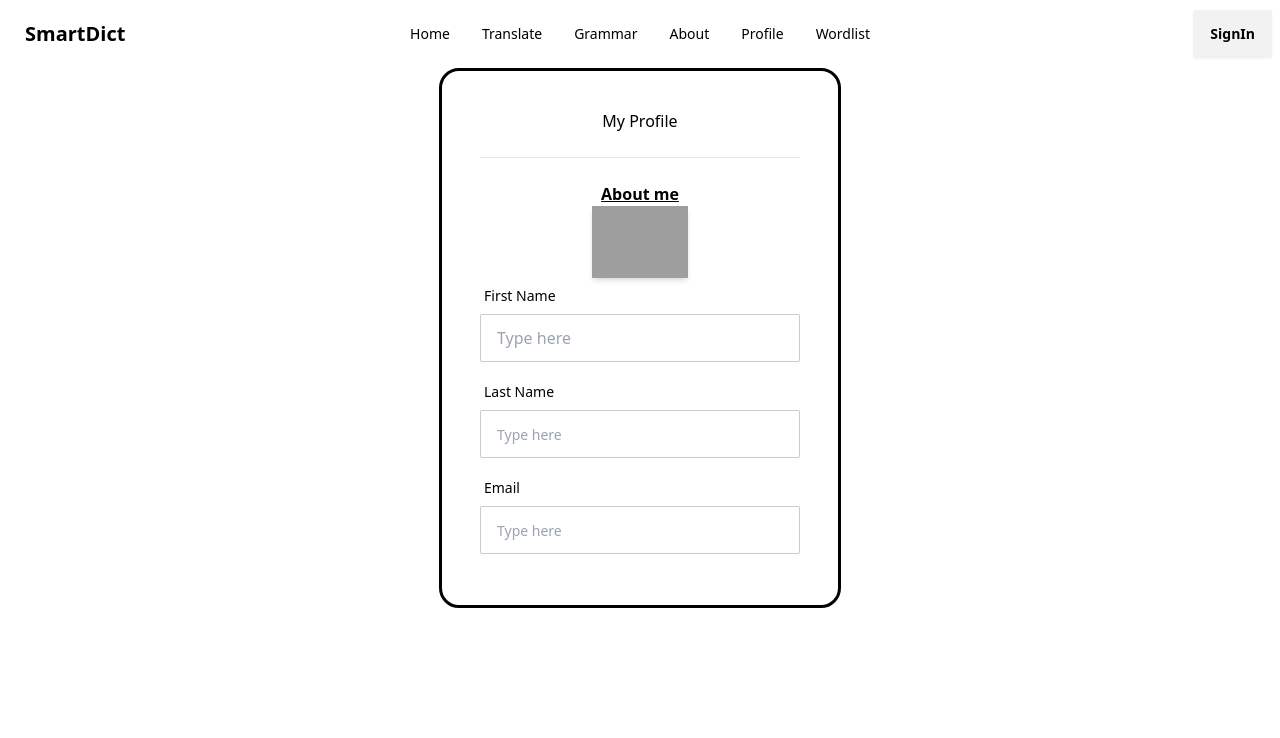
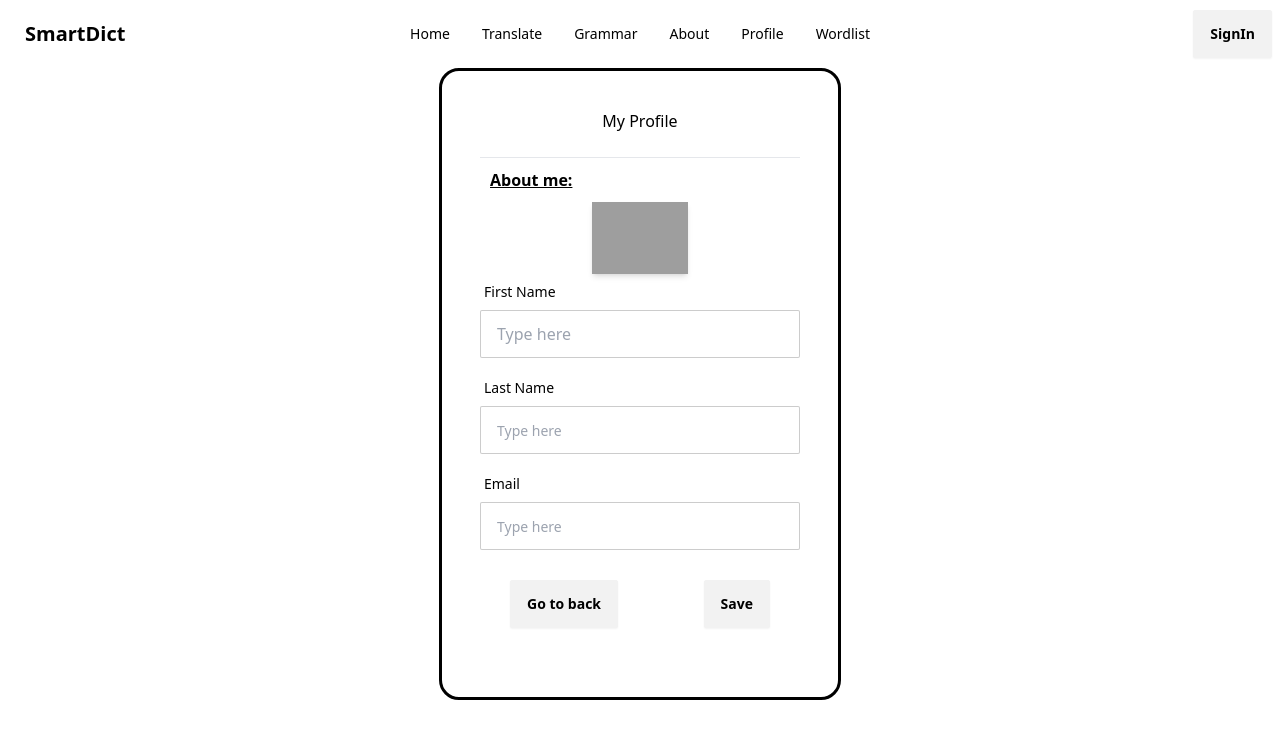
Before and after one commit to Siripoom/SmartDict, a React (Vite) app: page /profile in a window 1280 px wide. Shown: the top 738 px of the page. Built offline with nearby package versions, Linux system fonts and the light colour scheme; grey boxes are pictures that could not be loaded.

Commit message:
Wordlist.jsx & list.css , Profile.jsx & profile.css

```diff
--- a/src/components/style/profile.css
+++ b/src/components/style/profile.css
@@ -1,4 +1,4 @@
-.body{
+.body {
     display: flex;
     justify-content: center;
     align-items: center;
@@ -10,7 +10,7 @@
     align-items: center;
 }
 
-.Box{
+.Box {
     border: solid black;
     padding: 3%;
     border-radius: 20px;
@@ -19,7 +19,7 @@
 }
 
 
-.inputBox textarea{
+.inputBox textarea {
     width: 100%;
     height: 200px;
     resize: none;
@@ -31,5 +31,12 @@
 
 .about-profile {
     font-weight: bold;
-    text-align: center;
+    text-align: left;
+    padding: 10px;
 }
+
+.btnProfile {
+    display: flex;
+    justify-content: space-between;
+    margin: 30px;
+}
--- a/src/pages/Profile.jsx
+++ b/src/pages/Profile.jsx
@@ -10,10 +10,9 @@ function Profile() {
           <h1 className="text-center">My Profile</h1>
           <br />
           <hr />
-          <br />
 
           <div>
-          <h1 className='about-profile'><ins>About me </ins></h1>
+          <h1 className='about-profile'><ins>About me:</ins></h1>
 
           <div className="pic">
             <div className="w-24 shadow-md">
@@ -39,6 +38,11 @@ function Profile() {
             </div>
             <input type="email" placeholder="Type here" className="input input-bordered input-md  w-full max-w-xs" size={40} maxLength={50} />
           </div>
+
+          <div className="btnProfile">
+                            <button type="reset" className="btn" >Go to back</button>
+                            <button type="submit" className="btn" >Save</button>
+                        </div>
         </div>
       </div>
       </div>
```
